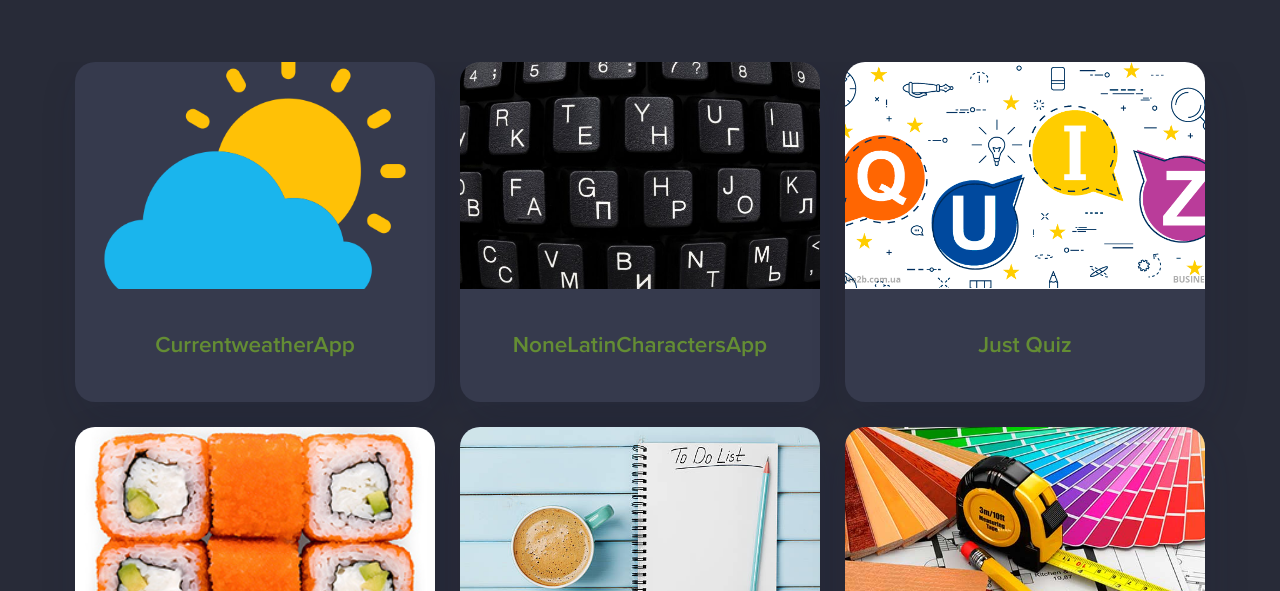
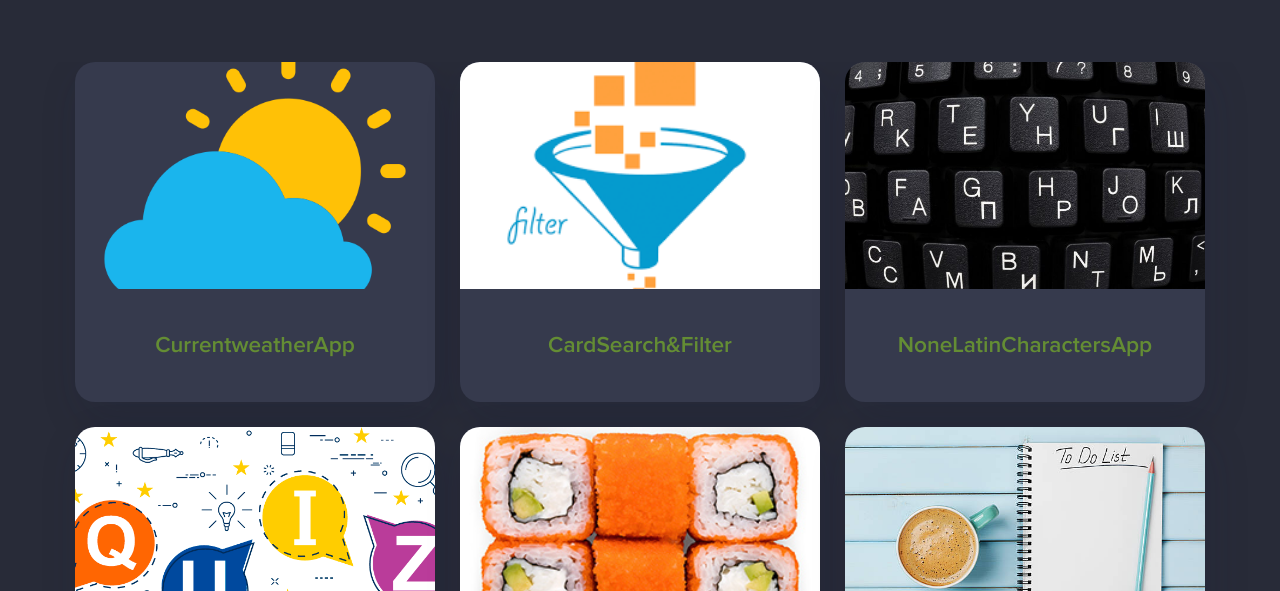
Before and after one commit to ads-b791/Portfolio-Js, a plain HTML site: page index.html in a window 1280 px wide. Shown: the part 209-800 px from the top of the page. Drawn offline with nearby package versions, Linux system fonts and the light colour scheme.

Commit message:
cardfilter

```diff
--- a/index.html
+++ b/index.html
@@ -38,6 +38,15 @@
 									</div>
 									<a class="item-slider__link" target="_blank"
 										href="https://ads-b791.github.io/currentweatherApp/">CurrentweatherApp</a>
+								</div>
+							</div>
+							<div class="swiper-slide">
+								<div class="item-slider">
+									<div class="item-slider__picture _ibg">
+										<img src="img/filter.png" alt="filter">
+									</div>
+									<a class="item-slider__link" target="_blank"
+										href="https://ads-b791.github.io/cardfilter/">CardSearch&Filter</a>
 								</div>
 							</div>
 							<div class="swiper-slide">
```
Also changed, not shown: img/filter.png (added).
